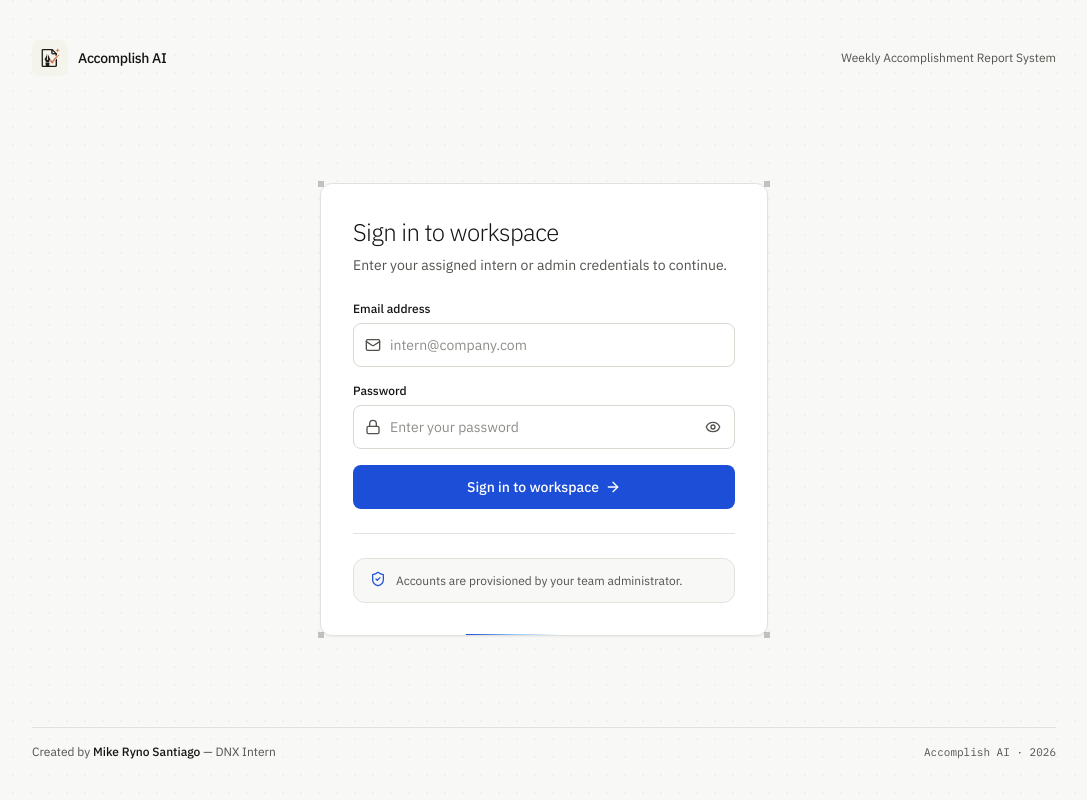
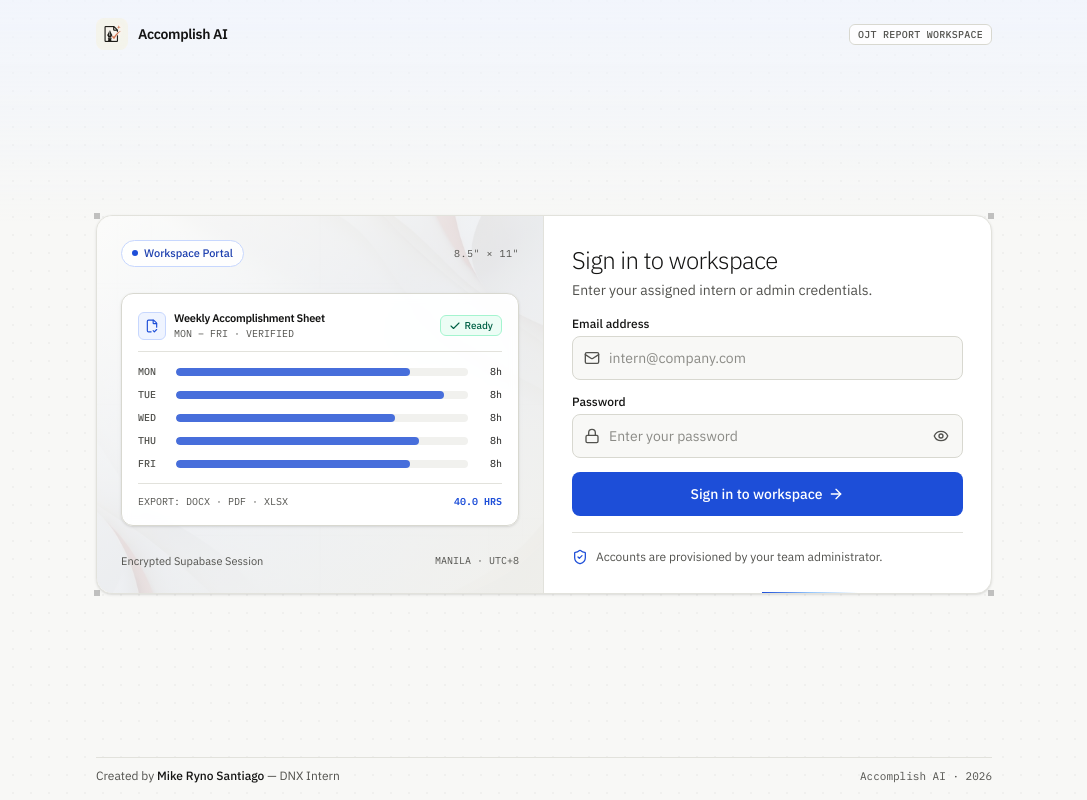
Before and after one commit to oursprojects/AccomplishAI, a Next.js app: page /login in a window 1280 px wide. Shown: the whole page, without its empty margins (96-1183 px from the left). Built offline with nearby package versions, Linux system fonts and the light colour scheme; a web font is replaced by a local one.

Commit message:
Refine login form visual hierarchy and zero-scroll responsiveness

```diff
--- a/src/components/AuthForm.tsx
+++ b/src/components/AuthForm.tsx
@@ -7,15 +7,17 @@ import {
   ArrowRight,
   Eye,
   EyeOff,
+  FileCheck2,
   Loader2,
   Lock,
   Mail,
 } from "lucide-react";
-import { AnimatedShieldIcon } from "@/components/icons/AnimatedIcons";
+import { AnimatedCheckIcon, AnimatedShieldIcon } from "@/components/icons/AnimatedIcons";
 import { BlurFade } from "@/components/magicui/blur-fade";
 import { BorderBeam } from "@/components/magicui/border-beam";
 import { DotPattern } from "@/components/magicui/dot-pattern";
 import { Alert, AlertDescription } from "@/components/ui/alert";
+import { Badge } from "@/components/ui/badge";
 import { createClient } from "@/lib/supabase/client";
 import { Button } from "@/components/ui/button";
 import { Input } from "@/components/ui/input";
@@ -106,51 +108,145 @@ export function AuthForm() {
   }
 
   return (
-    <div className="relative min-h-dvh flex flex-col justify-between bg-[#F8F8F6] text-[#141413] px-4 py-6 sm:px-8 sm:py-10 overflow-x-hidden">
+    <div className="relative min-h-dvh w-full flex flex-col justify-between bg-[#F8F8F6] text-[#141413] px-4 py-2.5 sm:px-6 sm:py-4 overflow-x-hidden">
       <DotPattern className="opacity-45" />
+      <div
+        aria-hidden="true"
+        className="pointer-events-none fixed inset-x-0 top-0 h-56 bg-gradient-to-b from-[#EFF4FF]/70 to-transparent"
+      />
 
-      <header className="relative z-10 mx-auto w-full max-w-5xl flex items-center justify-between gap-4 pb-4">
+      <header className="relative z-10 mx-auto w-full max-w-4xl flex items-center justify-between gap-3 py-0.5 shrink-0">
         <div className="flex items-center gap-2.5">
           <Image
             src="/logo.png"
             alt="Accomplish AI"
-            width={36}
-            height={36}
-            className="size-9 object-contain rounded-lg"
+            width={32}
+            height={32}
+            className="size-8 object-contain rounded-lg"
             priority
           />
-          <span className="text-sm font-medium tracking-tight text-[#141413]">Accomplish AI</span>
+          <span className="text-sm font-semibold tracking-tight text-[#141413]">Accomplish AI</span>
         </div>
-        <span className="text-xs text-[#52524E]">Weekly Accomplishment Report System</span>
+        <Badge variant="outline" className="font-mono text-[10px] tracking-wide text-[#52524E] bg-white/80">
+          OJT REPORT WORKSPACE
+        </Badge>
       </header>
 
-      <main className="relative z-10 mx-auto w-full max-w-md my-8">
-        <BlurFade>
-          <div className="swiss-frame relative rounded-xl border border-[#E2E2DC] bg-white p-6 sm:p-8 shadow-xs">
-            <BorderBeam duration={9} />
+      <main className="relative z-10 flex-1 flex items-center justify-center py-1.5 sm:py-2">
+        <BlurFade className="w-full max-w-[420px] lg:max-w-4xl">
+          <div className="swiss-frame relative rounded-2xl border border-[#E2E2DC] bg-white shadow-sm grid grid-cols-1 lg:grid-cols-12">
+            <BorderBeam duration={10} />
             <span className="swiss-corner swiss-corner-tl" aria-hidden="true" />
             <span className="swiss-corner swiss-corner-tr" aria-hidden="true" />
             <span className="swiss-corner swiss-corner-bl" aria-hidden="true" />
             <span className="swiss-corner swiss-corner-br" aria-hidden="true" />
 
-            <div className="space-y-6">
-              <div className="space-y-1.5">
-                <h1 className="text-2xl font-light tracking-tight text-[#141413] text-balance">
+            {/* Architectural Document Specimen Column (desktop only so mobile & short screens never scroll) */}
+            <div className="hidden lg:flex lg:col-span-6 relative overflow-hidden rounded-l-2xl border-r border-[#E2E2DC] bg-[#F1F1EE] p-6 flex-col justify-between">
+              <Image
+                src="/bg-accomplish.webp"
+                alt=""
+                fill
+                sizes="(min-width: 1024px) 440px, 0px"
+                className="object-cover opacity-35 mix-blend-multiply pointer-events-none"
+                priority
+              />
+              <div
+                aria-hidden="true"
+                className="pointer-events-none absolute inset-0 bg-gradient-to-br from-white/75 via-[#EFF4FF]/55 to-[#F1F1EE]/85"
+              />
+
+              <div className="relative z-10 flex items-center justify-between gap-2">
+                <span className="inline-flex items-center gap-1.5 rounded-full border border-[#C7D7FE] bg-white/90 px-2.5 py-1 text-[11px] font-medium text-[#1E40AF]">
+                  <span className="size-1.5 rounded-full bg-[#1D4ED8]" />
+                  <span>Workspace Portal</span>
+                </span>
+                <span className="font-mono text-[10px] uppercase tracking-wider text-[#52524E]">
+                  8.5&quot; × 11&quot;
+                </span>
+              </div>
+
+              {/* Miniature architectural report sheet */}
+              <div className="relative z-10 my-4 rounded-xl border border-[#D8D8D0] bg-white/95 p-4 shadow-sm backdrop-blur-xs space-y-3">
+                <div className="flex items-center justify-between border-b border-[#E2E2DC] pb-2.5">
+                  <div className="flex items-center gap-2">
+                    <span className="flex size-7 items-center justify-center rounded-md bg-[#EFF4FF] border border-[#C7D7FE] text-[#1D4ED8]">
+                      <FileCheck2 className="size-3.5" />
+                    </span>
+                    <div>
+                      <p className="text-[11px] font-semibold tracking-tight text-[#141413]">
+                        Weekly Accomplishment Sheet
+                      </p>
+                      <p className="font-mono text-[10px] text-[#52524E]">MON – FRI · VERIFIED</p>
+                    </div>
+                  </div>
+                  <Badge variant="success" className="text-[10px] px-2 py-0.5">
+                    <AnimatedCheckIcon className="size-3" />
+                    <span>Ready</span>
+                  </Badge>
+                </div>
+
+                {/* Day-row wireframe bars */}
+                <div className="space-y-2">
+                  {[
+                    { day: "MON", w: "w-4/5", hrs: "8h" },
+                    { day: "TUE", w: "w-11/12", hrs: "8h" },
+                    { day: "WED", w: "w-3/4", hrs: "8h" },
+                    { day: "THU", w: "w-5/6", hrs: "8h" },
+                    { day: "FRI", w: "w-4/5", hrs: "8h" },
+                  ].map((row) => (
+                    <div key={row.day} className="flex items-center gap-2.5">
+                      <span className="w-7 font-mono text-[10px] font-medium text-[#52524E]">{row.day}</span>
+                      <div className="flex-1 h-2 rounded-full bg-[#F1F1EE] overflow-hidden">
+                        <div className={`h-full rounded-full bg-[#1D4ED8]/80 ${row.w}`} />
+                      </div>
+                      <span className="w-6 text-right font-mono text-[10px] text-[#141413] tabular-nums">
+                        {row.hrs}
+                      </span>
+                    </div>
+                  ))}
+                </div>
+
+                <div className="flex items-center justify-between border-t border-[#E2E2DC] pt-2.5 text-[10px] font-mono text-[#52524E]">
+                  <span>EXPORT: DOCX · PDF · XLSX</span>
+                  <span className="font-semibold text-[#1D4ED8]">40.0 HRS</span>
+                </div>
+              </div>
+
+              <div className="relative z-10 flex items-center justify-between text-[11px] text-[#52524E]">
+                <span>Encrypted Supabase Session</span>
+                <span className="font-mono text-[10px]">MANILA · UTC+8</span>
+              </div>
+            </div>
+
+            {/* Sign-in Form Column */}
+            <div className="lg:col-span-6 p-5 sm:p-6 lg:p-7 flex flex-col justify-center space-y-4">
+              {/* Compact mobile accent banner */}
+              <div className="flex lg:hidden items-center justify-between rounded-lg border border-[#C7D7FE] bg-[#EFF4FF]/70 px-3 py-1.5 text-[11px] font-medium text-[#1E40AF]">
+                <span className="inline-flex items-center gap-1.5">
+                  <span className="size-1.5 rounded-full bg-[#1D4ED8]" />
+                  <span>Workspace Portal</span>
+                </span>
+                <span className="font-mono text-[10px]">DOCX · PDF · XLSX</span>
+              </div>
+
+              <div className="space-y-1">
+                <h1 className="text-xl sm:text-2xl font-light tracking-tight text-[#141413] text-balance">
                   Sign in to workspace
                 </h1>
-                <p className="text-sm text-[#52524E] text-pretty leading-relaxed">
-                  Enter your assigned intern or admin credentials to continue.
+                <p className="text-xs sm:text-sm text-[#52524E] text-pretty">
+                  Enter your assigned intern or admin credentials.
                 </p>
               </div>
 
               {error && (
-                <Alert variant="destructive" role="alert">
+                <Alert variant="destructive" role="alert" className="py-2.5">
                   <AlertDescription>{error}</AlertDescription>
                 </Alert>
               )}
 
-              <form onSubmit={handleSubmit} className="space-y-4">
-                <div className="space-y-1.5">
+              <form onSubmit={handleSubmit} className="space-y-3.5">
+                <div className="space-y-1">
                   <label htmlFor="email" className="block text-xs font-medium text-[#141413]">
                     Email address
                   </label>
@@ -165,12 +261,12 @@ export function AuthForm() {
                       value={email}
                       onChange={(e) => setEmail(e.target.value)}
                       placeholder="intern@company.com"
-                      className="pl-9 h-11 bg-white"
+                      className="pl-9 h-11 bg-[#F8F8F6] focus:bg-white"
                     />
                   </div>
                 </div>
 
-                <div className="space-y-1.5">
+                <div className="space-y-1">
                   <label htmlFor="password" className="block text-xs font-medium text-[#141413]">
                     Password
                   </label>
@@ -186,7 +282,7 @@ export function AuthForm() {
                       value={password}
                       onChange={(e) => setPassword(e.target.value)}
                       placeholder="Enter your password"
-                      className="pl-9 pr-12 h-11 bg-white"
+                      className="pl-9 pr-12 h-11 bg-[#F8F8F6] focus:bg-white"
                     />
                     <button
                       type="button"
@@ -216,22 +312,20 @@ export function AuthForm() {
 
               <Separator />
 
-              <Alert className="bg-[#F8F8F6] border-[#E2E2DC]">
+              <div className="flex items-center gap-2 text-xs text-[#52524E]">
                 <AnimatedShieldIcon className="size-4 text-[#1D4ED8] shrink-0" />
-                <AlertDescription className="text-[#52524E] opacity-100">
-                  Accounts are provisioned by your team administrator.
-                </AlertDescription>
-              </Alert>
+                <span>Accounts are provisioned by your team administrator.</span>
+              </div>
             </div>
           </div>
         </BlurFade>
       </main>
 
-      <footer className="relative z-10 mx-auto w-full max-w-5xl border-t border-[#E2E2DC] pt-4 flex flex-wrap items-center justify-between gap-2 text-xs text-[#52524E]">
+      <footer className="relative z-10 mx-auto w-full max-w-4xl border-t border-[#E2E2DC] pt-2.5 flex flex-wrap items-center justify-between gap-2 text-[11px] sm:text-xs text-[#52524E] shrink-0">
         <span>
           Created by <span className="font-medium text-[#141413]">Mike Ryno Santiago</span> — DNX Intern
         </span>
-        <span className="font-mono text-[11px]">Accomplish AI · 2026</span>
+        <span className="font-mono text-[10px] sm:text-[11px]">Accomplish AI · 2026</span>
       </footer>
     </div>
   );
```
